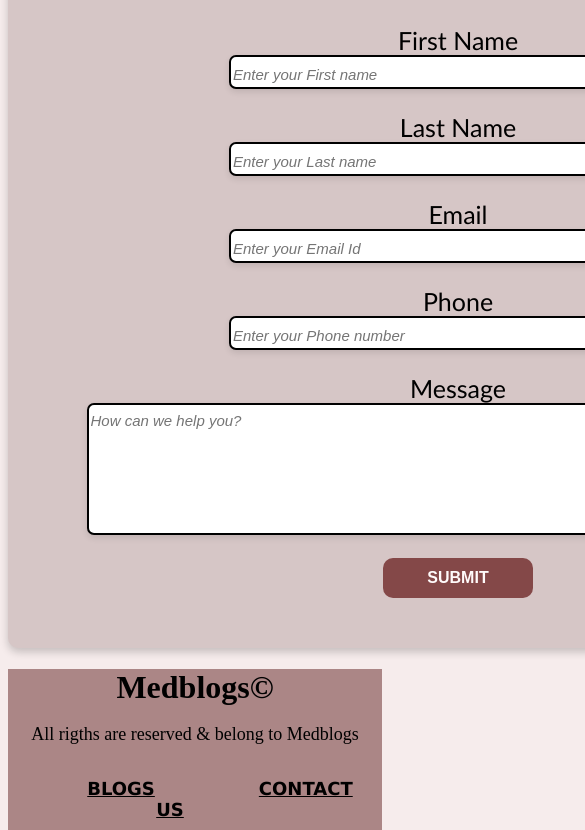
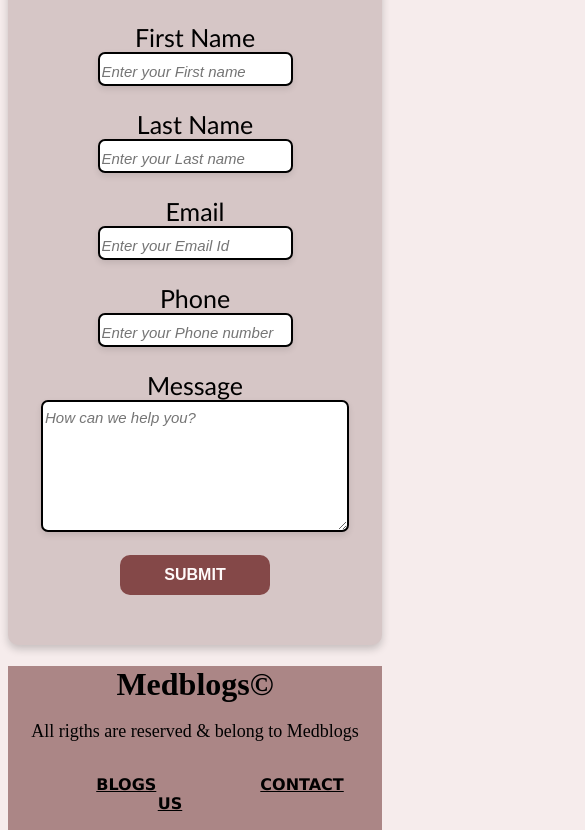
Before and after one commit to naman068/blog, a website: page templates/contact.html in a window 390 px wide. Shown: the part 140-970 px from the top of the page, 585 px wide, since content can reach past the window. Drawn offline with nearby package versions, Linux system fonts and the light colour scheme; files that its build step writes are made by us from their sources.

Commit message:
Update contact.html
added media queries

```diff
--- a/templates/contact.html
+++ b/templates/contact.html
@@ -7,6 +7,7 @@
     <title>MEDBLOG|CONTACT</title>
     <link rel="stylesheet" href="/blog/css/style.css">
     <link rel="stylesheet" href="/blog/css/contact.css">
+    <link rel="stylesheet" href="/blog/css/mediaqueries.css">
     <script type="module" src="https://unpkg.com/ionicons@5.5.2/dist/ionicons/ionicons.esm.js"></script>
     <script nomodule src="https://unpkg.com/ionicons@5.5.2/dist/ionicons/ionicons.js"></script>
 </head>
```
